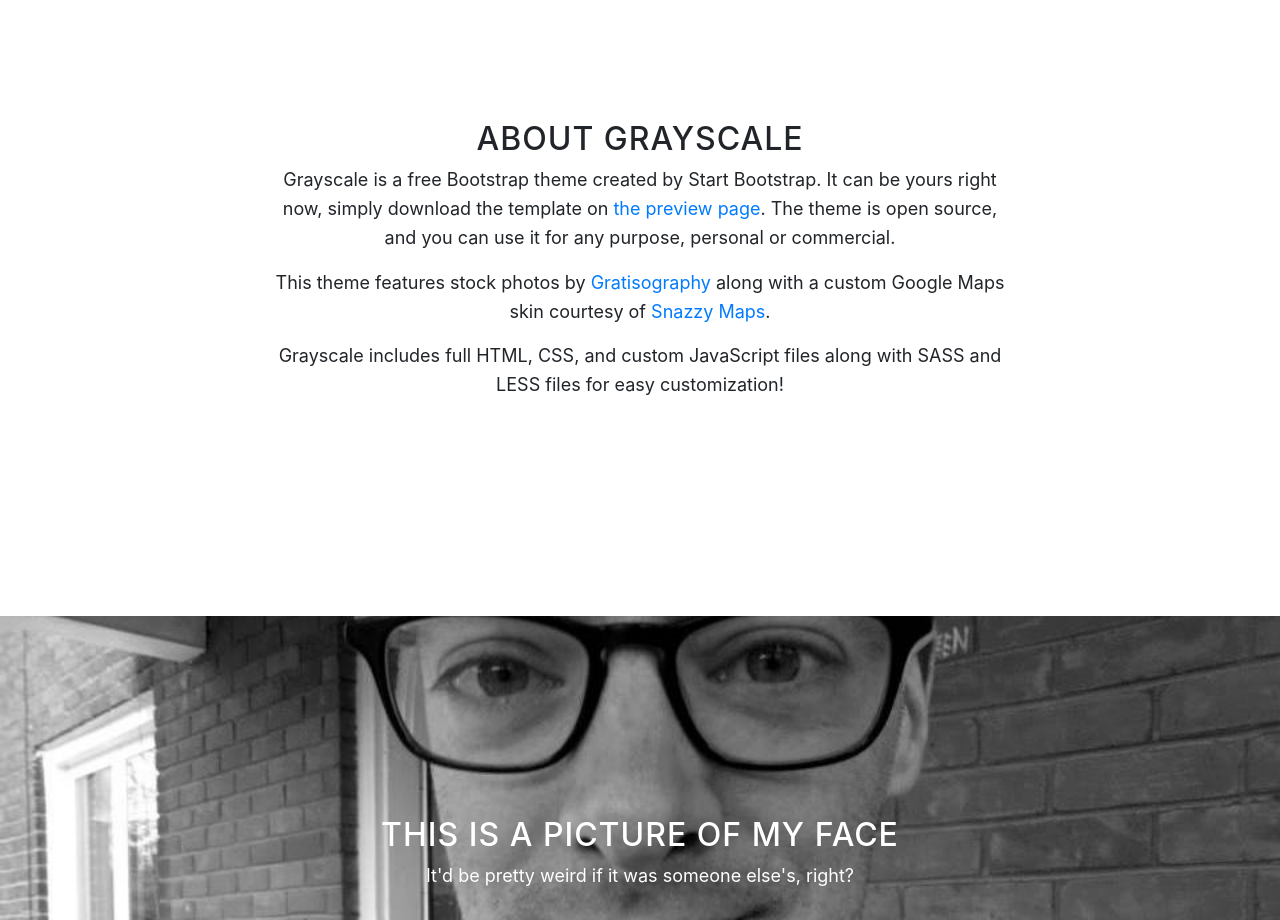
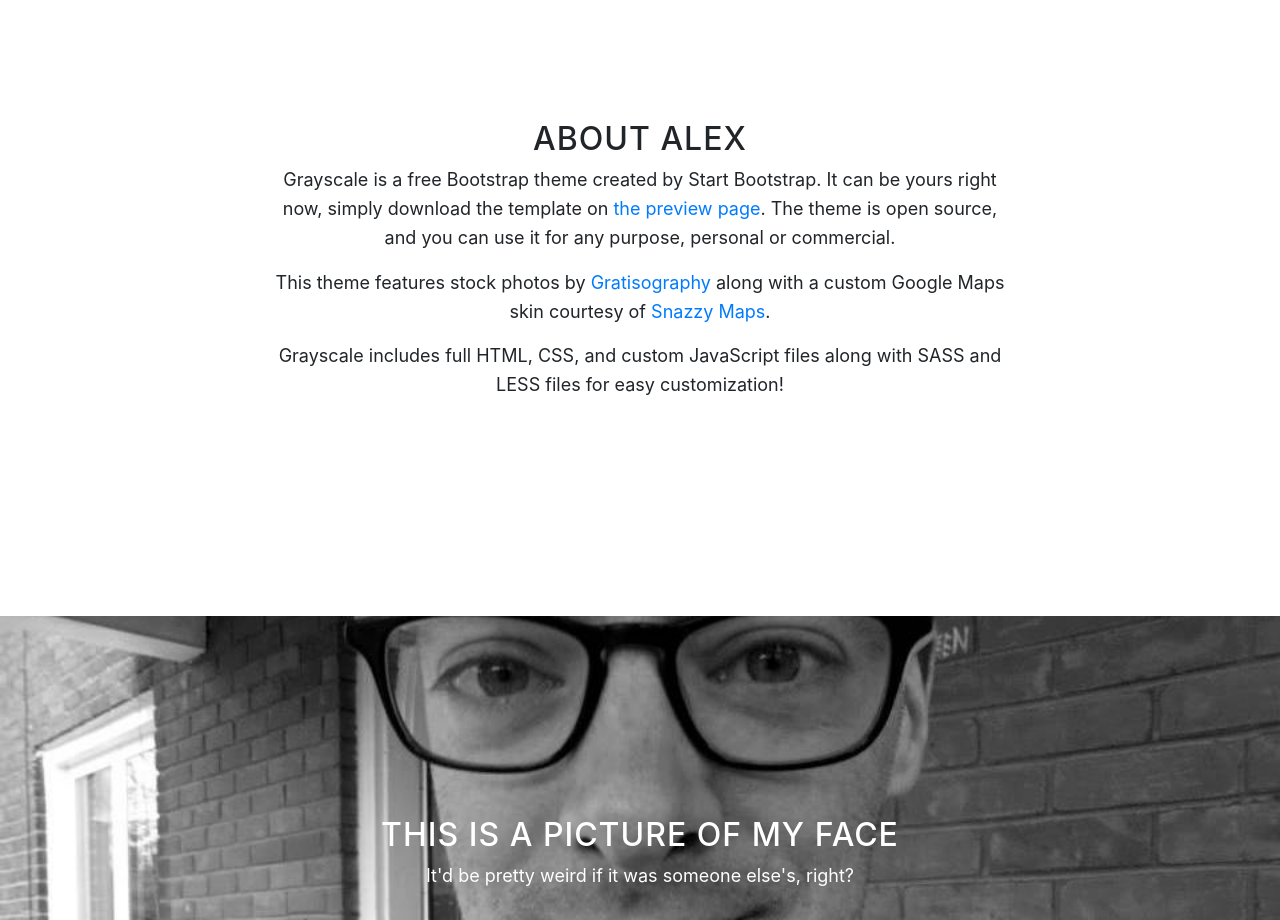
Before and after one commit to jiop77a/Portfolio, a website with bundled scripts: page index.html in a window 1280 px wide. Shown: the part 880-1800 px from the top of the page. Built offline with nearby package versions, Linux system fonts and the light colour scheme.

Commit message:
change about title

```diff
--- a/index.html
+++ b/index.html
@@ -73,7 +73,7 @@
       <div class="container">
         <div class="row">
           <div class="col-lg-8 mx-auto">
-            <h2>About Grayscale</h2>
+            <h2>About Alex</h2>
             <p>Grayscale is a free Bootstrap theme created by Start Bootstrap. It can be yours right now, simply download the template on
               <a href="http://startbootstrap.com/template-overviews/grayscale/">the preview page</a>. The theme is open source, and you can use it for any purpose, personal or commercial.</p>
             <p>This theme features stock photos by
```
